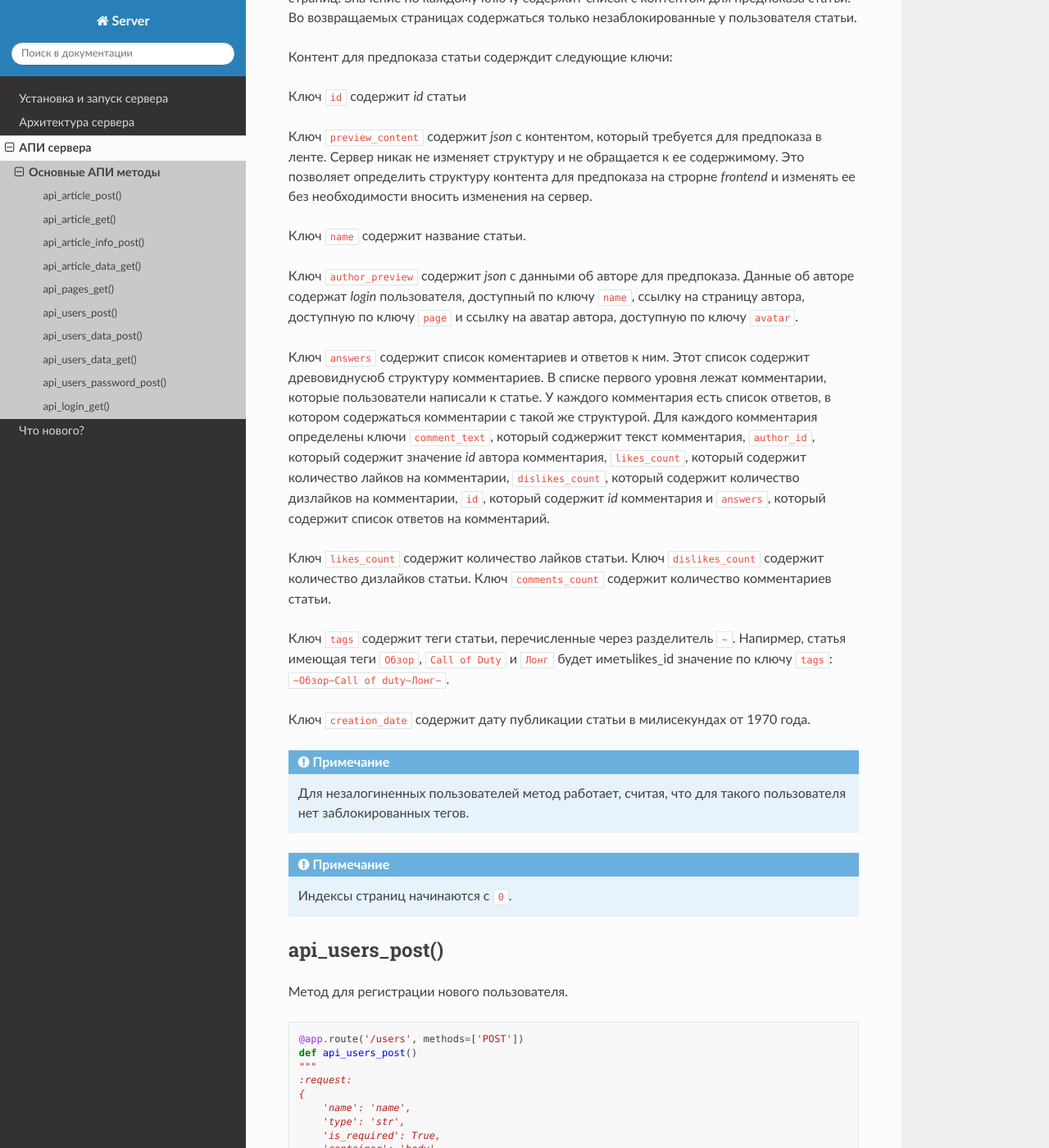
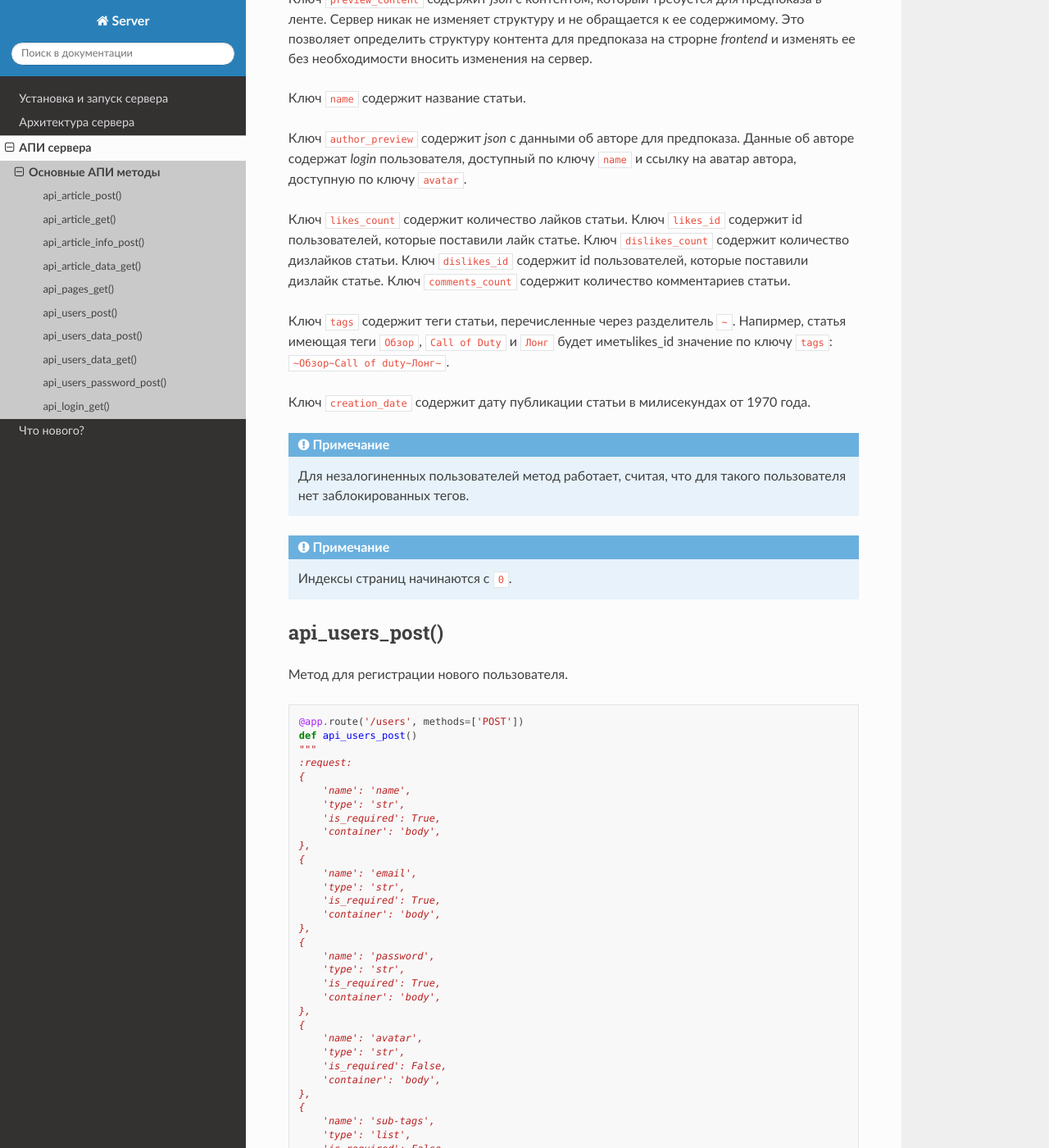
Before and after one commit to abnormalize0/DailyTeleFrog, a Sphinx documentation site: the page built from server/doc/source/api/api.rst, in a window 1280 px wide and 1400 px high, scrolled down 10304 px. Shown: the whole window at 82% size. Built offline with Sphinx 7.4.7 and the Read the Docs theme 2.0.0, drawn with Linux system fonts in a browser that asks for light colours; pages that are not in the unit, such as notebooks, are missing from menus; some of the changed text lies outside the part shown.

Commit message:
Add attemt to log via email & fix #102 and #101

```diff
--- a/server/doc/source/api/api.rst
+++ b/server/doc/source/api/api.rst
@@ -128,7 +128,6 @@
         'name': '%STR%'
         'author_preview': {
                             'name': '%STR%'
-                            'page': '%STR%'
                             'avatar': '%STR%'
                           }
         'answers': [
@@ -163,8 +162,7 @@
 Ключ ``name`` содержит название статьи.
 
 Ключ ``author_preview`` содержит *json* с данными об авторе для предпоказа. Данные об авторе содержат *login*
-пользователя, доступный по ключу ``name``, ссылку на страницу автора, доступную по ключу ``page`` и ссылку на аватар
-автора, доступную по ключу ``avatar``.
+пользователя, доступный по ключу ``name`` и ссылку на аватар автора, доступную по ключу ``avatar``.
 
 Ключ ``answers`` содержит список коментариев и ответов к ним.
 Этот список содержит древовиднусюб структуру комментариев.
@@ -490,21 +488,12 @@
             'name': '%STR%'
             'author_preview': {
                                 'name': '%STR%'
-                                'page': '%STR%'
                                 'avatar': '%STR%'
                             }
-            'answers': [
-                            '%COMMENTID%': {
-                                                'comment_text': '%STR%'
-                                                'author_id': '%INT%'
-                                                'likes_count': '%INT%'
-                                                'dislikes_count': '%INT%'
-                                                'id': '%INT%'
-                                                'answers': '%LIST%'
-                                        }
-                        ]
             'likes_count': '%INT%'
+            'likes_id': '%LIST_OF_INT%'
             'dislikes_count': '%INT%'
+            'dislikes_id': '%LIST_OF_INT%'
             'comments_count': '%INT%'
             'tags': '%STR%'
             'creation_date': '%STR%'
@@ -540,20 +529,12 @@
 Ключ ``name`` содержит название статьи.
 
 Ключ ``author_preview`` содержит *json* с данными об авторе для предпоказа. Данные об авторе содержат *login*
-пользователя, доступный по ключу ``name``, ссылку на страницу автора, доступную по ключу ``page`` и ссылку на аватар
-автора, доступную по ключу ``avatar``.
-
-Ключ ``answers`` содержит список коментариев и ответов к ним.
-Этот список содержит древовиднусюб структуру комментариев.
-В списке первого уровня лежат комментарии, которые пользователи написали к статье.
-У каждого комментария есть список ответов, в котором содержаться комментарии с такой же структурой.
-Для каждого комментария определены ключи ``comment_text``, который соджержит текст комментария, ``author_id``,
-который содержит значение *id* автора комментария, ``likes_count``, который содержит количество лайков
-на комментарии, ``dislikes_count``, который содержит количество дизлайков на комментарии, ``id``,
-который содержит *id* комментария и ``answers``, который содержит список ответов на комментарий.
+пользователя, доступный по ключу ``name`` и ссылку на аватар автора, доступную по ключу ``avatar``.
 
 Ключ ``likes_count`` содержит количество лайков статьи.
+Ключ ``likes_id`` содержит id пользователей, которые поставили лайк статье.
 Ключ ``dislikes_count`` содержит количество дизлайков статьи.
+Ключ ``dislikes_id`` содержит id пользователей, которые поставили дизлайк статье.
 Ключ ``comments_count`` содержит количество комментариев статьи.
 
 Ключ ``tags`` содержит теги статьи, перечисленные через разделитель ``~``. Напирмер, статья имеющая теги ``Обзор``,
@@ -580,6 +561,12 @@
     :request:
     {
         'name': 'name',
+        'type': 'str',
+        'is_required': True,
+        'container': 'body',
+    },
+    {
+        'name': 'email',
         'type': 'str',
         'is_required': True,
         'container': 'body',
@@ -689,6 +676,12 @@
         'container': 'body',
     },
     {
+        'name': 'email',
+        'type': 'str',
+        'is_required': False,
+        'container': 'body',
+    },
+    {
         'name': 'avatar',
         'type': 'str',
         'is_required': False,
@@ -748,6 +741,7 @@
 
 Метод принимает только один заголовок с *id* пользователя.
 Поле ``name`` соответствует никнейму пользователя.
+Поле ``email`` соответствует почте пользователя.
 Поле ``avatar`` является ссылкой на аватарку пользователя.
 Поле ``sub-tags`` является списком тегов, на которые пользователь подписан, разделенных символом ``~``.
 Например, это поле может иметь значение ``~Рикролл~MMO~nsfw~``.
@@ -790,6 +784,11 @@
             {
                 'name': 'name',
                 'type': 'field',
+                'is_required': False,
+            },
+            {
+                'name': 'email',
+                'type': 'str',
                 'is_required': False,
             },
             {
@@ -861,7 +860,7 @@
 
 Заголовок ``user-id`` содержит *id* пользователя, для которого запрашивается информация о профиле.
 Ключ ``requested-data`` содержит строку, которая будет преобразована сервером в список запрашиваемых данных. Например,
-``requested-data`` может содержать значение ``~name~name_history~avatar~blocked_tags~description~creation_date~``.
+``requested-data`` может содержать значение ``~name~email~name_history~avatar~blocked_tags~description~creation_date~``.
 
 Ответ содержит все ключи, перечисленные в запросе. По каждому ключу лежит запрашиваемое значение.
 
@@ -924,20 +923,27 @@
     {
         'name': 'user-id',
         'type': 'int',
-        'is_required': True,
-        'container': 'header'
+        'is_required': False,
+        'container': 'header',
+    },
+    {
+        'name': 'email',
+        'type': 'str',
+        'is_required': False,
+        'container': 'header',
     },
     {
         'name': 'password',
         'type': 'str',
         'is_required': True,
-        'container': 'header'
+        'container': 'header',
     }
 
     :returns: str(json) in format {'status': %JSON%, 'is-correct': %BOOL%}
     """
 
 Заголовок ``user-id`` содержит *id* пользователя, для которого происходит проверка пароля.
+Заголовок ``email`` содержит *email* пользователя, для которого происходит проверка пароля.
 Заголовок ``password`` содержит пароль, которой нужно проверить.
 При отсутсвии пользователя с *id* ``is-correct`` будет содержать значение ``False``
 
--- a/server/doc/source/index.rst
+++ b/server/doc/source/index.rst
@@ -6,7 +6,7 @@
 Документация сервера
 ====================
 
-Сервер версии 0.1.4
+Сервер версии 0.1.5
 
 .. toctree::
    Установка и запуск сервера <getStarted>
```
Also changed, not shown: other parts of server/doc/source/api/api.rst (+2 -2 lines), server/doc/source/changelog.rst (+14 -0 lines), 8 other files.
